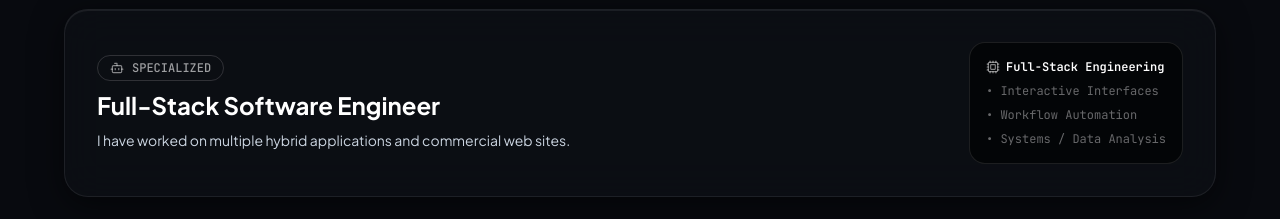
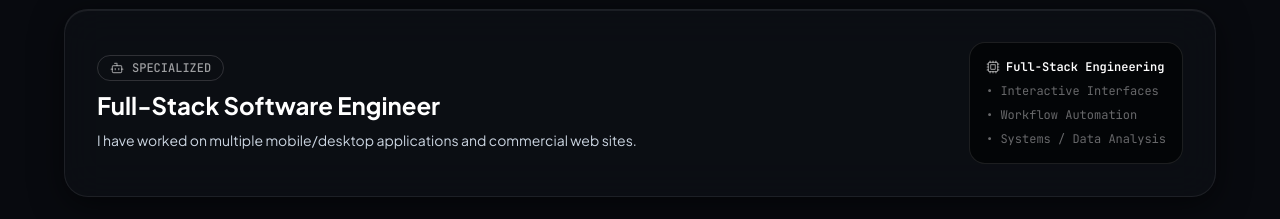
Before and after one commit to 1YounesAlloui/Portfolio, a React (Vite) app: page / in a window 1280 px wide. Shown: the part 2020-2239 px from the top of the page. Built offline with nearby package versions, Linux system fonts and the light colour scheme.

Commit message:
Update description of project experience

```diff
--- a/src/components/Projects.tsx
+++ b/src/components/Projects.tsx
@@ -48,7 +48,7 @@ export const Projects: React.FC = () => {
                 Full-Stack Software Engineer
               </h3>
               <p className="text-sm text-slate-300 leading-relaxed">
-                I have worked on multiple hybrid applications and commercial web sites.
+                I have worked on multiple mobile/desktop applications and commercial web sites.
               </p>
             </div>
             <div className="shrink-0 p-4 rounded-2xl bg-black/60 border border-white/10 flex flex-col gap-2 font-mono text-xs text-white/40">
```
